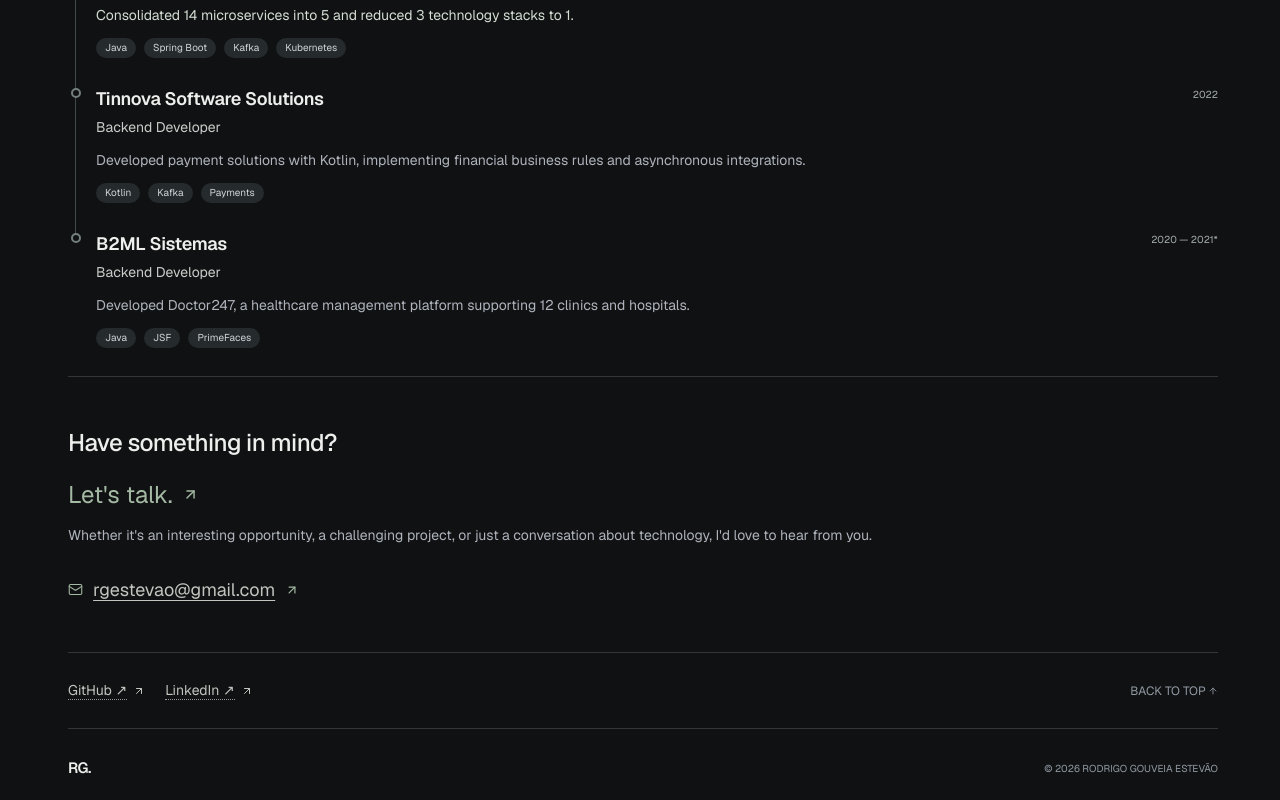
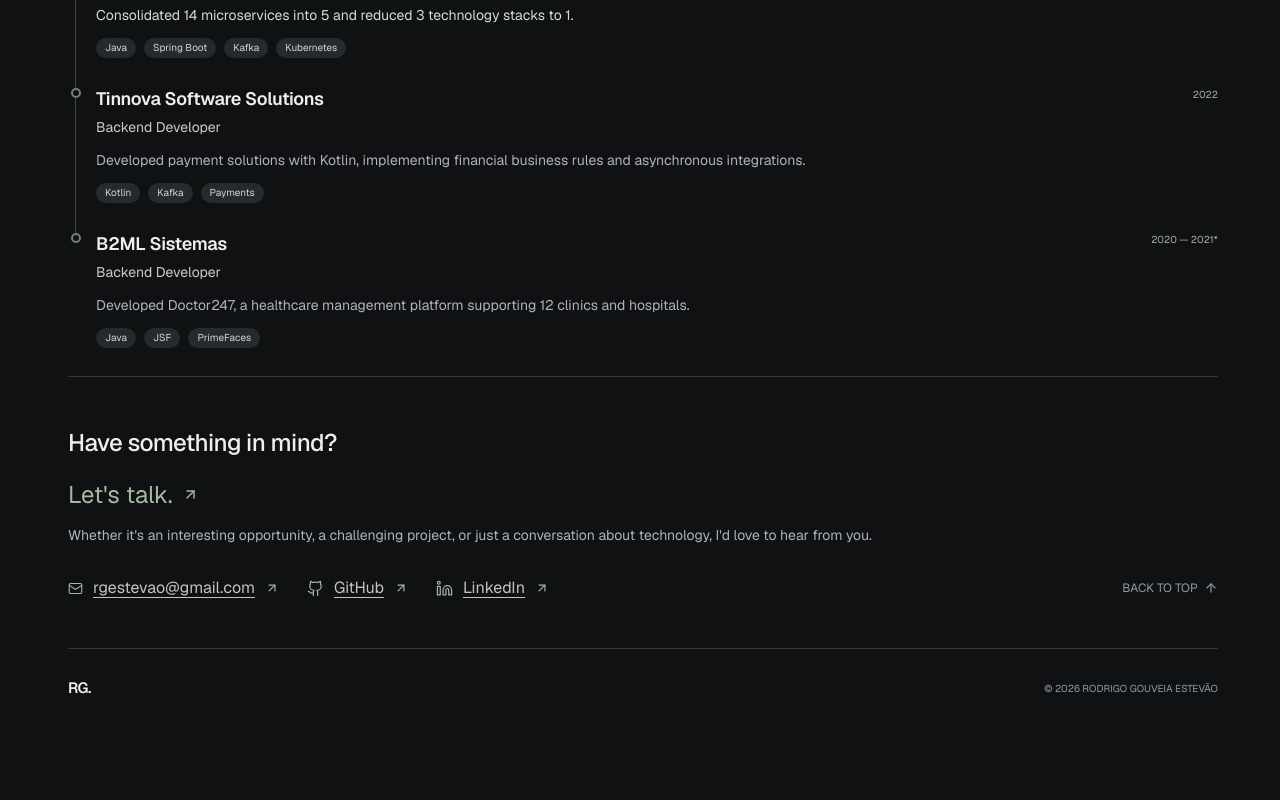
Before and after one commit to rodriigoge/rodrigoge.com.br, a Next.js app: page /en in a window 1280 px wide. Shown: the part 2130-2930 px from the top of the page. After the commit the page ends 2850 px from the top, so only its background shows below. Built offline with nearby package versions, Linux system fonts and the light colour scheme.

Commit message:
feat: improvement contact section

```diff
--- a/messages/pt.json
+++ b/messages/pt.json
@@ -80,7 +80,7 @@
   "Contact": {
     "title": "Tem algo em mente?",
     "invitation": "Vamos conversar.",
-    "description": "Seja uma oportunidade interessante, um projeto desafiador ou apenas uma conversa sobre tecnologia, vou adorar ouvir você.",
+    "description": "Tem algum assunto interessante em mente? Tecnologia, experiências ou boas ideias — vamos conversar!",
     "socialLabel": "Redes sociais",
     "backToTop": "VOLTAR AO TOPO",
     "homeLabel": "Rodrigo — voltar ao início"
--- a/src/app/globals.css
+++ b/src/app/globals.css
@@ -217,12 +217,13 @@ html { scroll-behavior: smooth; }
 .contact-email { display: inline-flex; align-items: center; gap: 10px; font-size: 18px; line-height: 1.5; color: #c3c4bf; }
 .contact-email span { text-decoration: underline; text-underline-offset: 4px; text-decoration-thickness: 1px; }
 .contact-email svg { color: #a4b9a3; flex-shrink: 0; }
-.contact-navigation { display: flex; align-items: center; justify-content: space-between; gap: 24px; border-top: 1px solid #333638; border-bottom: 1px solid #333638; padding: 28px 0; }
-.contact-socials { display: flex; flex-wrap: wrap; gap: 20px; }
-.contact-socials a { display: inline-flex; align-items: center; gap: 6px; color: #c3c4bf; font-size: 14px; line-height: 1.3; }
-.contact-socials a span { border-bottom: 1px dotted #939990; }
-.contact-back-top { display: inline-flex; align-items: center; gap: 2px; color: #929ba4; font-size: 12px; line-height: 1.5; white-space: nowrap; }
-.contact-bottom { display: flex; align-items: center; justify-content: space-between; gap: 24px; padding: 28px 0 20px; }
+.contact-navigation { display: flex; flex-wrap: wrap; align-items: center; justify-content: space-between; gap: 24px; border: 0; }
+.contact-socials { display: flex; align-items: center; flex-wrap: wrap; gap: 20px 28px; }
+.contact-socials a { display: inline-flex; align-items: center; gap: 10px; color: #c3c4bf; font-size: 16px; line-height: 1.5; }
+.contact-socials a span { text-decoration: underline; text-underline-offset: 4px; text-decoration-thickness: 1px; }
+.contact-socials svg { color: #a4b9a3; flex-shrink: 0; }
+.contact-back-top { display: inline-flex; align-items: center; gap: 6px; color: #929ba4; font-size: 12px; line-height: 1.5; white-space: nowrap; }
+.contact-bottom { display: flex; align-items: center; justify-content: space-between; gap: 24px; padding: 28px 0 20px; border-top: 1px solid #333638; }
 .contact-logo { font-size: 15px; font-weight: 600; letter-spacing: -0.04em; }
 .contact-bottom small { color: #929ba4; font-size: 10px; line-height: 1.5; text-transform: uppercase; text-align: right; }
 .contact-footer a { transition: color 200ms ease; }
@@ -235,7 +236,7 @@ html { scroll-behavior: smooth; }
 }
 @media (max-width: 380px) {
   .contact-navigation { align-items: flex-start; flex-direction: column; gap: 20px; }
-  .contact-email { font-size: 16px; }
+  .contact-socials a { font-size: 14px; }
 }
 @media (prefers-reduced-motion: reduce) {
   html { scroll-behavior: auto; }
--- a/src/components/contact.tsx
+++ b/src/components/contact.tsx
@@ -1,4 +1,4 @@
-import {ArrowUp, ArrowUpRight, Mail} from 'lucide-react';
+import {ArrowUp, ArrowUpRight, Github, Linkedin, Mail} from 'lucide-react';
 import {getTranslations} from 'next-intl/server';
 import {contact} from '@/data/contact';
 
@@ -14,20 +14,19 @@ export async function Contact() {
           {t('invitation')}<ArrowUpRight size={17} aria-hidden="true" />
         </a>
         <p className="contact-description">{t('description')}</p>
+        <div className="contact-navigation">
+          <nav className="contact-socials" aria-label={t('socialLabel')}>
         <a className="contact-email" href={emailHref}>
           <Mail size={15} strokeWidth={1.7} aria-hidden="true" />
           <span>{contact.email}</span>
           <ArrowUpRight size={14} aria-hidden="true" />
         </a>
+          <a href={contact.github} target="_blank" rel="noopener noreferrer"><Github size={17} strokeWidth={1.7} aria-hidden="true" /><span>GitHub</span><ArrowUpRight size={14} aria-hidden="true" /></a>
+          {contact.linkedin && <a href={contact.linkedin} target="_blank" rel="noopener noreferrer"><Linkedin size={17} strokeWidth={1.7} aria-hidden="true" /><span>LinkedIn</span><ArrowUpRight size={14} aria-hidden="true" /></a>}
+        </nav>
+        <a className="contact-back-top" href="#top">{t('backToTop')}<ArrowUp size={14} aria-hidden="true" /></a>
+      </div>
       </section>
-
-      <div className="contact-navigation">
-        <nav className="contact-socials" aria-label={t('socialLabel')}>
-          <a href={contact.github} target="_blank" rel="noopener noreferrer"><span>GitHub ↗</span><ArrowUpRight size={12} aria-hidden="true" /></a>
-          {contact.linkedin && <a href={contact.linkedin} target="_blank" rel="noopener noreferrer"><span>LinkedIn ↗</span><ArrowUpRight size={12} aria-hidden="true" /></a>}
-        </nav>
-        <a className="contact-back-top" href="#top">{t('backToTop')}<ArrowUp size={10} aria-hidden="true" /></a>
-      </div>
 
       <div className="contact-bottom">
         <a className="contact-logo" href="#top" aria-label={t('homeLabel')}>RG.</a>
```
